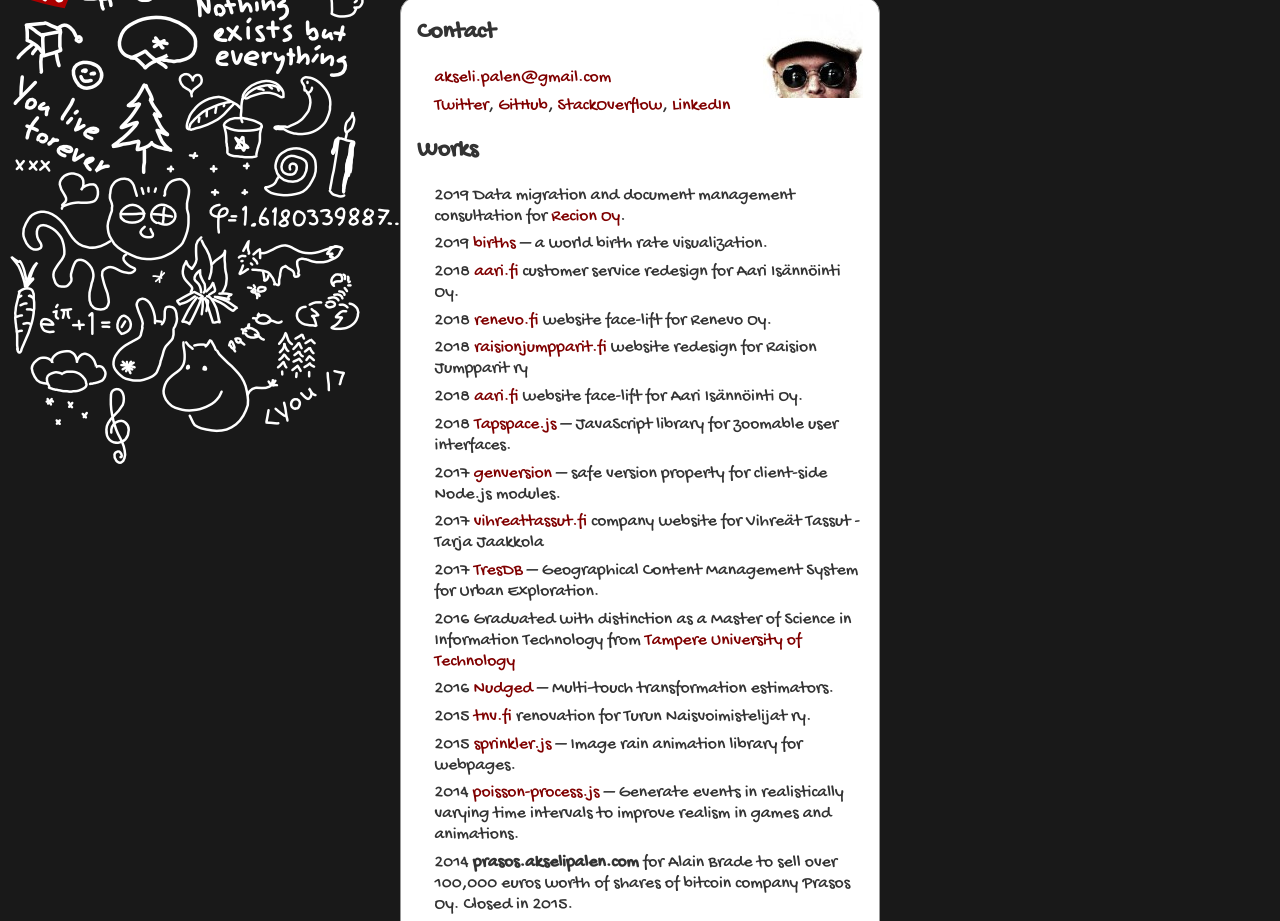
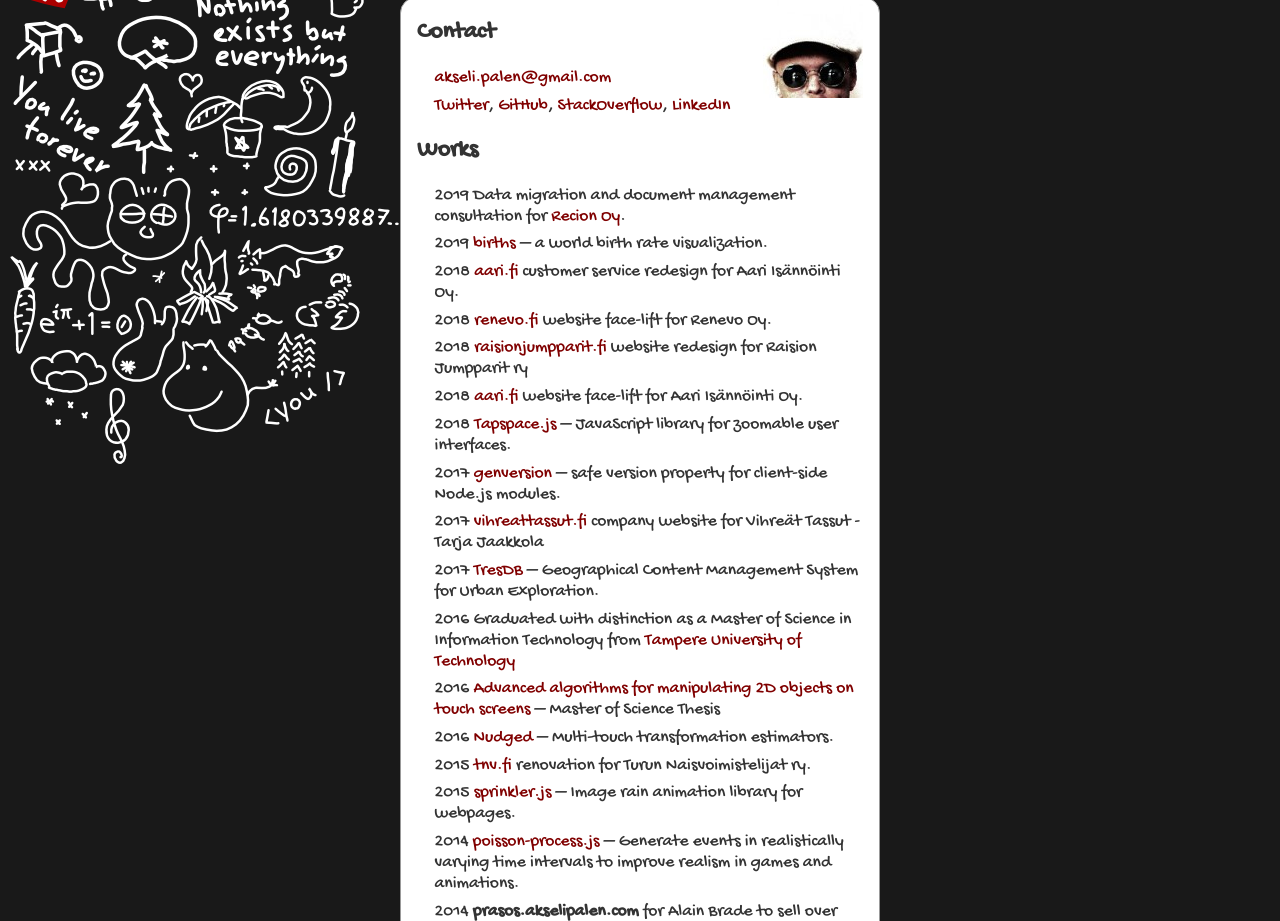
Before and after one commit to axelpale/akselipalen, a website: page index.html in a window 1280 px wide. Shown: the part 179-1100 px from the top of the page. Drawn offline with Linux system fonts and the light colour scheme.

Commit message:
Add Masters thesis

```diff
--- a/index.html
+++ b/index.html
@@ -55,7 +55,8 @@
   <li>2017 <a href="http://www.vihreattassut.fi/">vihreattassut.fi</a> company website for Vihreät Tassut - Tarja Jaakkola</li>
   <li>2017 <a href="https://github.com/axelpale/tresdb">TresDB</a> &ndash; Geographical Content Management System for Urban Exploration.</li>
   <li>2016 Graduated with distinction as a Master of Science in Information Technology from <a href="https://www.tuni.fi/en/about-us">Tampere University of Technology</a></li>
-  <li>2016 <a href="https://github.com/axelpale/nudged">Nudged</a> &ndash; Multi-touch transformation estimators.</li>
+	<li>2016 <a href="https://dspace.cc.tut.fi/dpub/handle/123456789/24173">Advanced algorithms for manipulating 2D objects on touch screens</a> – Master of Science Thesis</li>
+	<li>2016 <a href="https://github.com/axelpale/nudged">Nudged</a> &ndash; Multi-touch transformation estimators.</li>
 	<li>2015 <a href="http://www.tnv.fi/">tnv.fi</a> renovation for Turun Naisvoimistelijat ry.</li>
 	<li>2015 <a href="https://www.npmjs.com/package/sprinkler">sprinkler.js</a> &ndash; Image rain animation library for webpages.</li>
 	<li>2014 <a href="https://www.npmjs.com/package/poisson-process">poisson-process.js</a> &ndash; Generate events in realistically varying time intervals to improve realism in games and animations.</li>
```
